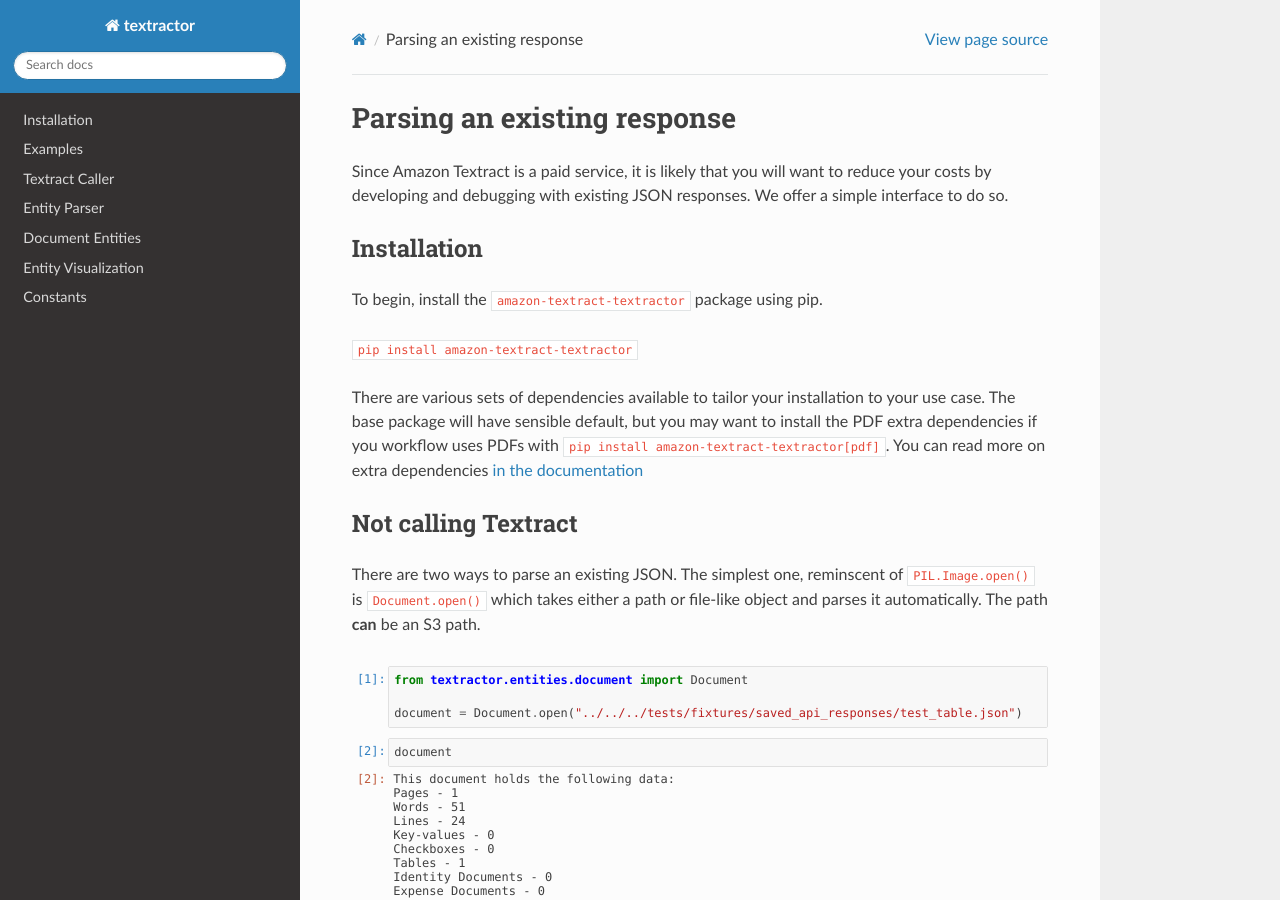
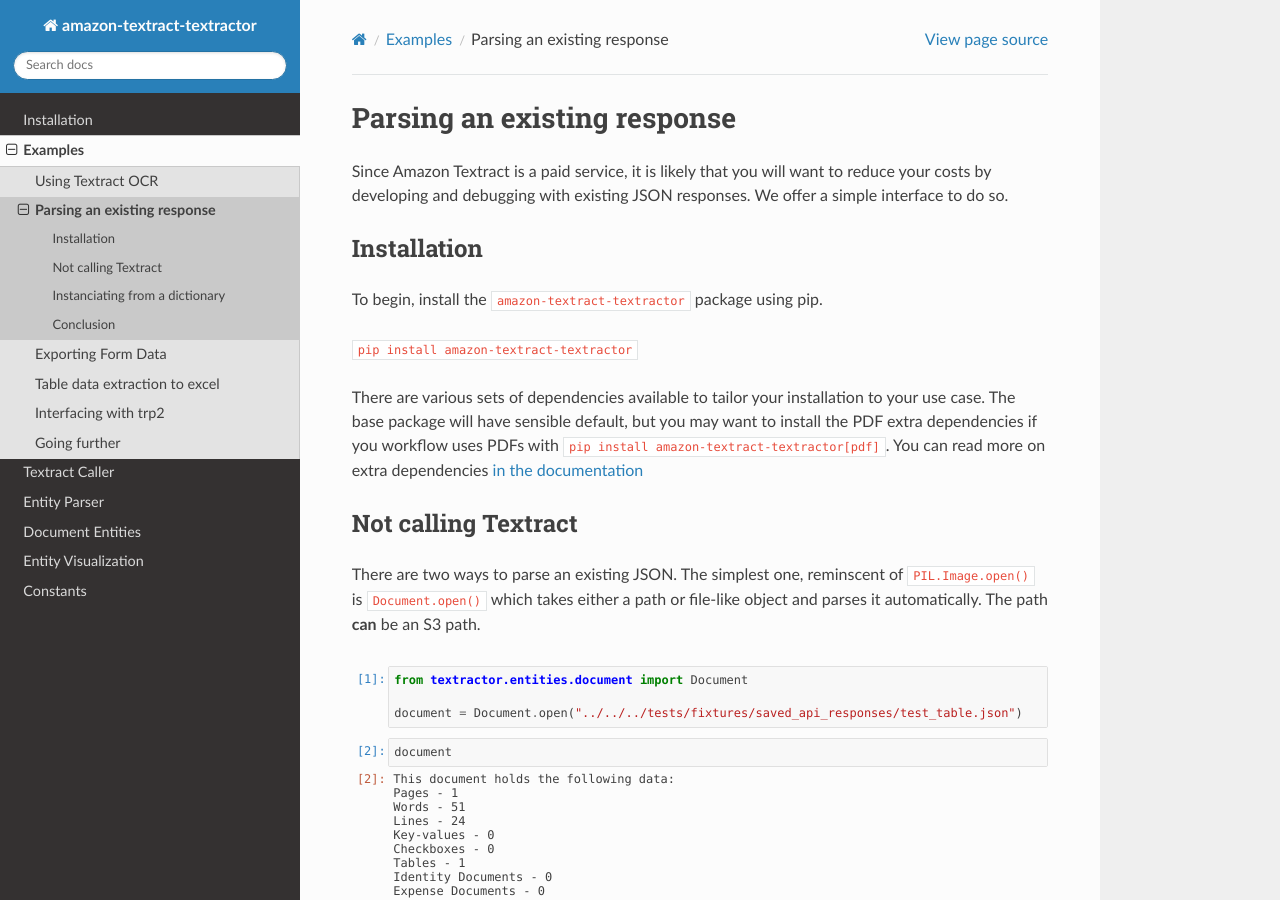
Before and after one commit to aws-samples/amazon-textract-textractor, a Sphinx documentation site: the page built from docs/source/notebooks/parsing_an_existing_response.ipynb, in a window 1280 px wide and 900 px high. Built offline with Sphinx 7.4.7 and the Read the Docs theme 2.0.0, drawn with Linux system fonts in a browser that asks for light colours; pages that are not in the unit, such as notebooks, are missing from menus.

Commit message:
Fix docs

```diff
--- a/docs/source/conf.py
+++ b/docs/source/conf.py
@@ -18,13 +18,13 @@
 
 # -- Project information -----------------------------------------------------
 
-project = "textractor"
+project = "amazon-textract-textractor"
 copyright = "2022, Amazon"
-author = "Srividhya Radhakrishna"
+author = "Edouard Belval"
 
 # The full version, including alpha/beta/rc tags
 release = "1.0.0"
-
+html_favicon = "favicon.ico"
 
 # -- General configuration ---------------------------------------------------
 
--- a/docs/source/examples.rst
+++ b/docs/source/examples.rst
@@ -4,6 +4,11 @@
 .. toctree::
    :maxdepth: 2
 
-   notebooks/Example_1
-   notebooks/Example_2
-   notebooks/Example_3
+   notebooks/simple_ocr
+   notebooks/finding_words_within_a_document
+   notebooks/parsing_an_existing_response
+   notebooks/exporting_form_data
+   notebooks/table_data_to_various_formats
+   notebooks/using_analyze_id
+   notebooks/interfacing_with_trp2
+   notebooks/going_further
```
Also changed, not shown: docs/source/favicon.ico (added), docs/source/notebooks/parsing_an_existing_response.ipynb (renamed from docs/source/notebooks/parsing_and_existing_response.ipynb), docs/source/notebooks/table_data_to_various_formats.ipynb (renamed from docs/source/notebooks/table_data_to_various formats.ipynb).
